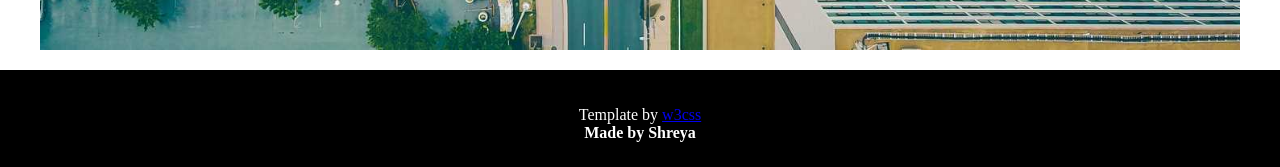
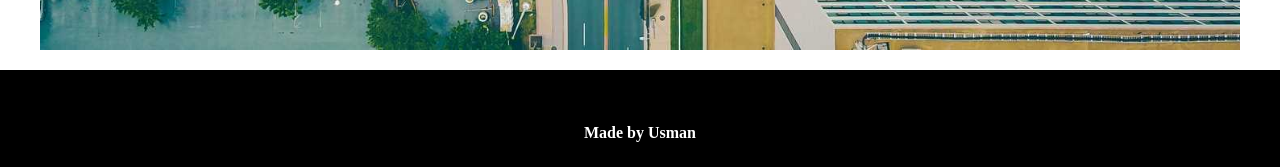
Before and after one commit to usmansyedcoder/Br_Architects_usman, a plain HTML site: page index.html in a window 1280 px wide. Shown: the part 3047-3214 px from the top of the page. Drawn offline with Linux system fonts and the light colour scheme.

Commit message:
index.html

```diff
--- a/index.html
+++ b/index.html
@@ -1,6 +1,6 @@
 <html>
   <head>
-    <title>template</title>
+    <title>Br-Architects</title>
     <link rel="stylesheet" href="css/styles.css" />
   </head>
   <body>
@@ -129,85 +129,11 @@
     <div class="endnav">
       <br />
       <br />
-      Template by
-      <a href="https://www.w3schools.com/w3css/tryw3css_templates_architect.htm"
-        >w3css</a
-      >
-      <br />
-      <b>Made by Shreya</b>
-    </div>
-    <!--
-
-			<br>
 
 
-			<div>
-			</div>
+      <br />
+      <b>Made by Usman</b>
+    </div>
 
-			<img src="image/5.jpg"  class="imgabt" />
-
-			<img src="image/6.jpg"  class="imgabt" />
-
-			<img src="image/7.jpg"  class="imgabt" />
-
-			<img src="image/8.jpg"  class="imgabt" />
-
-
-		<div class="p1">
-			<h2>John Doe</h2>
-			<h3>CEO & Founder</h3>
-			Phasellus eget enim eu lectus faucibus vestibulum. Suspendisse sodales pellentesque elementum.
-			<button class="button" type="submit" >Contact</button>
-		</div>
-		<div class="p2">
-			<h2>Jane Doe</h2>
-			<h3>Architect</h3>
-			Phasellus eget enim eu lectus faucibus vestibulum. Suspendisse sodales pellentesque elementum.
-			<button class="button" type="submit" >Contact</button>
-		</div>
-		<div class="p3">
-			<h2>Mike Ross</h2>
-			<h3>Architect</h3>
-			Phasellus eget enim eu lectus faucibus vestibulum. Suspendisse sodales pellentesque elementum.
-			<button class="button" type="submit" >Contact</button>
-		</div>
-		<div class="p4">
-			<h2>Dan Star</h2>
-			<h3>Architect</h3>
-			Phasellus eget enim eu lectus faucibus vestibulum. Suspendisse sodales pellentesque elementum.
-			<button class="button" type="submit" >Contact</button>
-		</div>
-
-
-			<br>
-			<br>
-			<br>
-
-
-			<h2 id="contact_id">Contact</h2>
-			<hr>
-			<p>	Lets get in touch and talk about your next project.</p>
-
-	<form method=""  autocomplete="off" class="main">
-		<input type="text" placeholder="Name" name="uname" required/>
-		<input type="email" placeholder="Email" name="email" required/>
-		<input type="text" placeholder="Subject" name="sub" required/>
-		<input type="text" placeholder="Comment" name="cmnt" required/>
-	</form>
-
-	<button class="button2" type="submit" >SEND MESSAGE</button>
-
-	<br>
-	<br>
-	<br>
-	<br>
-
-		<img src="image/last.jpg" class="responsive" />
-	</div>
-
-
-
-
-			 -->
   </body>
 </html>
```
